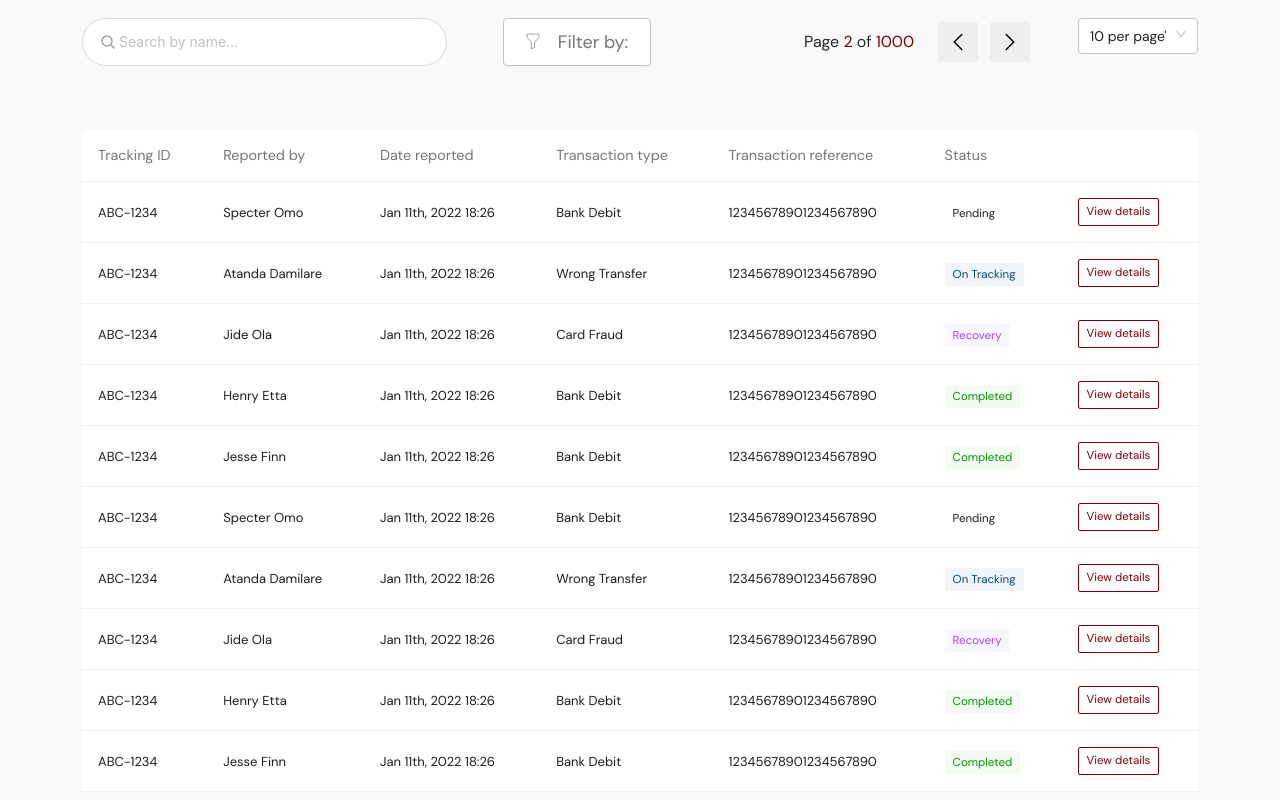
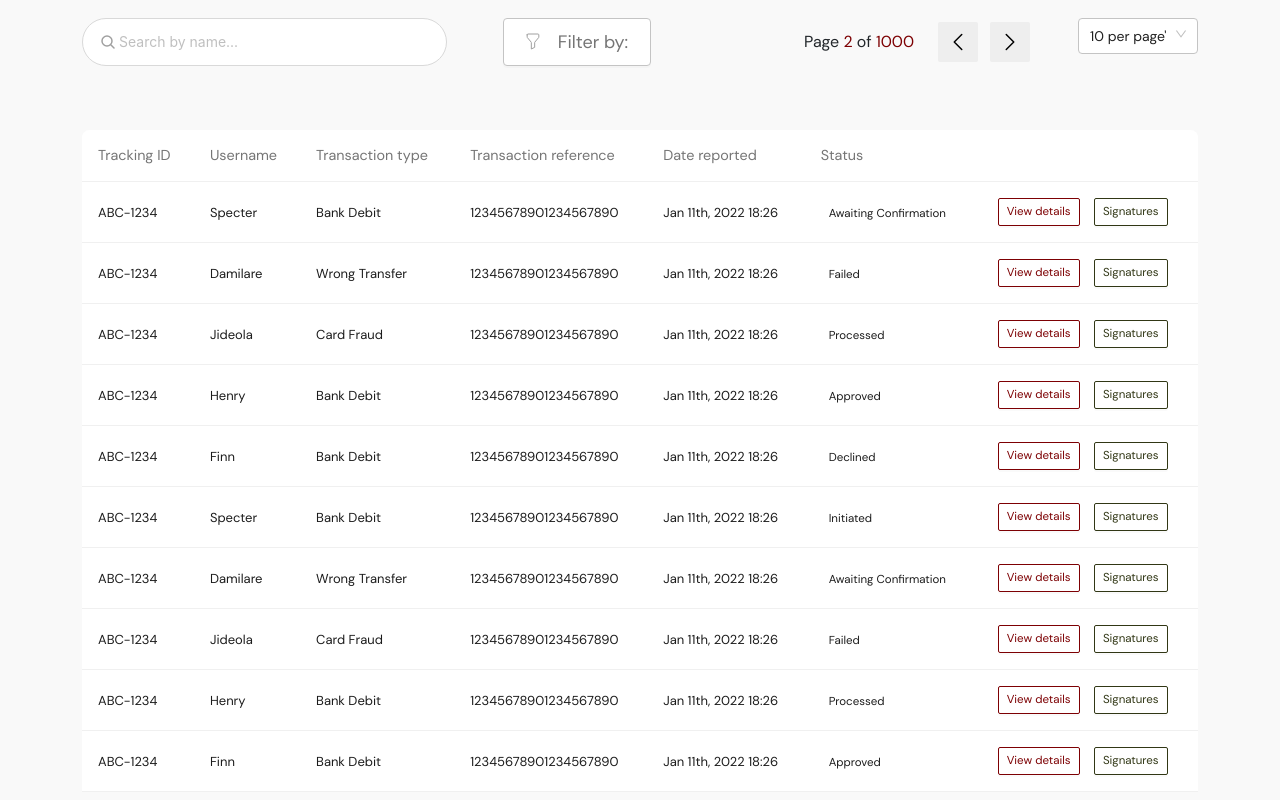
Before and after one commit to iyanuloluwa-Miracle/vigixnew, a Next.js app: page /transaction-reports in a window 1280 px wide. Shown: the part 560-1360 px from the top of the page. Built offline with nearby package versions, Linux system fonts and the light colour scheme.

Commit message:
added extra features

```diff
--- a/components/TransactionReports.jsx
+++ b/components/TransactionReports.jsx
@@ -27,6 +27,7 @@ export default function TransactionReports() {
   const { Search } = Input;
   const [modalOpen, setModalOpen] = useState(false);
   const [modalReport, setModalReport] = useState(false);
+  const [modalsignature, setModalSignature] = useState(false);
   const [value, setValue] = useState('all');
 
   const defaultCheckedList = ['Pending'];
@@ -83,7 +84,14 @@ export default function TransactionReports() {
     },
   ];
 
-  const plainOptions = ['Pending', 'On Tracking', 'Recovery', 'Completed'];
+  const plainOptions = [
+    'Approved',
+    'Awaiting Confirmation',
+    'Declined',
+    'Failed',
+    'Processed',
+    'Initiated',
+  ];
 
   const transactionOptions = ['Bank debit', 'Wrong Transfer', 'Card Fraud'];
 
@@ -118,16 +126,10 @@ export default function TransactionReports() {
       key: 'TrackingID',
     },
     {
-      title: 'Reported by',
-      dataIndex: 'reportedby',
-      key: 'reportedby',
+      title: 'Username',
+      dataIndex: 'Username',
+      key: 'Username',
     },
-    {
-      title: 'Date reported',
-      dataIndex: 'datereported',
-      key: 'datereported',
-    },
-
     {
       title: 'Transaction type',
       dataIndex: 'transactionType',
@@ -137,6 +139,11 @@ export default function TransactionReports() {
       title: 'Transaction reference',
       dataIndex: 'transactionReference',
       key: 'transactionReference',
+    },
+    {
+      title: 'Date reported',
+      dataIndex: 'datereported',
+      key: 'datereported',
     },
     {
       title: 'Status',
@@ -153,6 +160,13 @@ export default function TransactionReports() {
           <Button className="view-profile" onClick={() => setModalReport(true)}>
             View details
           </Button>
+
+          <Button
+            className="view-report"
+            onClick={() => setModalSignature(true)}
+          >
+            Signatures
+          </Button>
         </div>
       ),
     },
@@ -162,92 +176,92 @@ export default function TransactionReports() {
     {
       key: '1',
       TrackingID: 'ABC-1234',
-      reportedby: 'Specter Omo',
+      Username: 'Specter',
       datereported: 'Jan 11th, 2022 18:26',
       transactionType: 'Bank Debit',
       transactionReference: '12345678901234567890',
-      status: 'Pending',
+      status: 'Awaiting Confirmation',
     },
     {
       key: '2',
       TrackingID: 'ABC-1234',
-      reportedby: 'Atanda Damilare',
+      Username: 'Damilare',
       datereported: 'Jan 11th, 2022 18:26',
       transactionType: 'Wrong Transfer',
       transactionReference: '12345678901234567890',
-      status: 'On Tracking',
+      status: 'Failed',
     },
     {
       key: '3',
       TrackingID: 'ABC-1234',
-      reportedby: 'Jide Ola',
+      Username: 'Jideola',
       datereported: 'Jan 11th, 2022 18:26',
       transactionType: 'Card Fraud',
       transactionReference: '12345678901234567890',
-      status: 'Recovery',
+      status: 'Processed',
     },
     {
       key: '4',
       TrackingID: 'ABC-1234',
-      reportedby: 'Henry Etta',
+      Username: 'Henry',
       datereported: 'Jan 11th, 2022 18:26',
       transactionType: 'Bank Debit',
       transactionReference: '12345678901234567890',
-      status: 'Completed',
+      status: 'Approved',
     },
     {
       key: '5',
       TrackingID: 'ABC-1234',
-      reportedby: 'Jesse Finn',
+      Username: 'Finn',
       datereported: 'Jan 11th, 2022 18:26',
       transactionType: 'Bank Debit',
       transactionReference: '12345678901234567890',
-      status: 'Completed',
+      status: 'Declined',
     },
     {
       key: '6',
       TrackingID: 'ABC-1234',
-      reportedby: 'Specter Omo',
+      Username: 'Specter',
       datereported: 'Jan 11th, 2022 18:26',
       transactionType: 'Bank Debit',
       transactionReference: '12345678901234567890',
-      status: 'Pending',
+      status: 'Initiated',
     },
     {
       key: '7',
       TrackingID: 'ABC-1234',
-      reportedby: 'Atanda Damilare',
+      Username: 'Damilare',
       datereported: 'Jan 11th, 2022 18:26',
       transactionType: 'Wrong Transfer',
       transactionReference: '12345678901234567890',
-      status: 'On Tracking',
+      status: 'Awaiting Confirmation',
     },
     {
       key: '8',
       TrackingID: 'ABC-1234',
-      reportedby: 'Jide Ola',
+      Username: 'Jideola',
       datereported: 'Jan 11th, 2022 18:26',
       transactionType: 'Card Fraud',
       transactionReference: '12345678901234567890',
-      status: 'Recovery',
+      status: 'Failed',
     },
     {
       key: '9',
       TrackingID: 'ABC-1234',
-      reportedby: 'Henry Etta',
+      Username: 'Henry',
       datereported: 'Jan 11th, 2022 18:26',
       transactionType: 'Bank Debit',
       transactionReference: '12345678901234567890',
-      status: 'Completed',
+      status: 'Processed',
     },
     {
       key: '10',
       TrackingID: 'ABC-1234',
-      reportedby: 'Jesse Finn',
+      Username: 'Finn',
       datereported: 'Jan 11th, 2022 18:26',
       transactionType: 'Bank Debit',
       transactionReference: '12345678901234567890',
-      status: 'Completed',
+      status: 'Approved',
     },
   ];
 
@@ -424,6 +438,98 @@ export default function TransactionReports() {
       </Modal>
 
       <Modal
+        title={<div className="text-center">Signatures</div>}
+        centered
+        open={modalsignature}
+        onOk={() => setModalSignature(false)}
+        className="our-modal report-modal"
+        footer={null}
+        onCancel={() => setModalSignature(false)}
+      >
+        <div className="report-details-modal border-bottom ">
+          <h4 className="mb-4">Processing Details</h4>
+          <div className="row">
+            <div className="col-sm-6 col-6">
+              <h6>Processing Details</h6>
+              <p>Atanda Specter</p>
+            </div>
+            <div className="col-sm-6 col-6">
+              <h6>
+                Process date <span className="ms-1">{CalenderIcon}</span>
+              </h6>
+              <p>Jan 11th, 2022 15:20</p>
+            </div>
+          </div>
+          <div className="row">
+            <div className="col-12">
+              <h6>
+                Report date to Process Interval{' '}
+                <span className="ms-1">{CalenderIcon}</span>
+              </h6>
+              <p>1 year : 4months : 100 days : 15hrs : 40mins : 23 secs</p>
+            </div>
+          </div>
+
+          <h4 className="mb-4">Initiation Details</h4>
+
+          <div className="row">
+            <div className="col-sm-6 col-6">
+              <h6>Initiated by</h6>
+              <p>Atanda Specter</p>
+            </div>
+            <div className="col-sm-6 col-6">
+              <h6>
+                Initiate date <span className="ms-1">{CalenderIcon}</span>
+              </h6>
+              <p>Jan 11th, 2022 15:20</p>
+            </div>
+          </div>
+
+          <div className="row ">
+            <div className="col-12">
+              <h6>
+                Process date to Initaite Interval{' '}
+                <span className="ms-1">{CalenderIcon}</span>
+              </h6>
+              <p>1 year : 4months : 100 days : 15hrs : 40mins : 23 secs</p>
+            </div>
+          </div>
+
+          <div className="row">
+            <div className="col-md-4 col-6">
+              <h6>Tracking ID </h6>
+              <p>ABC-12345</p>
+            </div>
+            <div className="col-md col-6">
+              <h6>
+                Report date <span>{CalenderIcon}</span>{' '}
+              </h6>
+              <p>Jan 11th, 2022</p>
+            </div>
+          </div>
+          <div className="row">
+            <div className="col-md-6">
+              <h6>Reported by</h6>
+              <p className="our-primary-color text-decoration-underline">
+                Atanda Damilare
+              </p>
+            </div>
+          </div>
+        </div>
+        <div className="report-details-modal pb-4">
+          <div className="row">
+            <div>
+              <h4 className="bold">Tracking Details</h4>
+            </div>
+          </div>
+          <div className="row">
+            <h6>Report status</h6>
+            <p className="status pending">• Pending</p>
+          </div>
+        </div>
+      </Modal>
+
+      <Modal
         title="Filter by:"
         centered
         open={modalOpen}
@@ -435,6 +541,7 @@ export default function TransactionReports() {
         <Form layout="vertical" onFinish={onFinish}>
           <Form.Item name="status" label="Status:" className="wrap-check-group">
             <>
+              <div>
                 <Checkbox
                   indeterminate={indeterminate}
                   onChange={onCheckAllChange}
@@ -443,6 +550,7 @@ export default function TransactionReports() {
                 >
                   All
                 </Checkbox>
+              </div>
 
               <Checkbox.Group
                 options={plainOptions}
```
Lines whose indentation alone changed are shown as unchanged.
